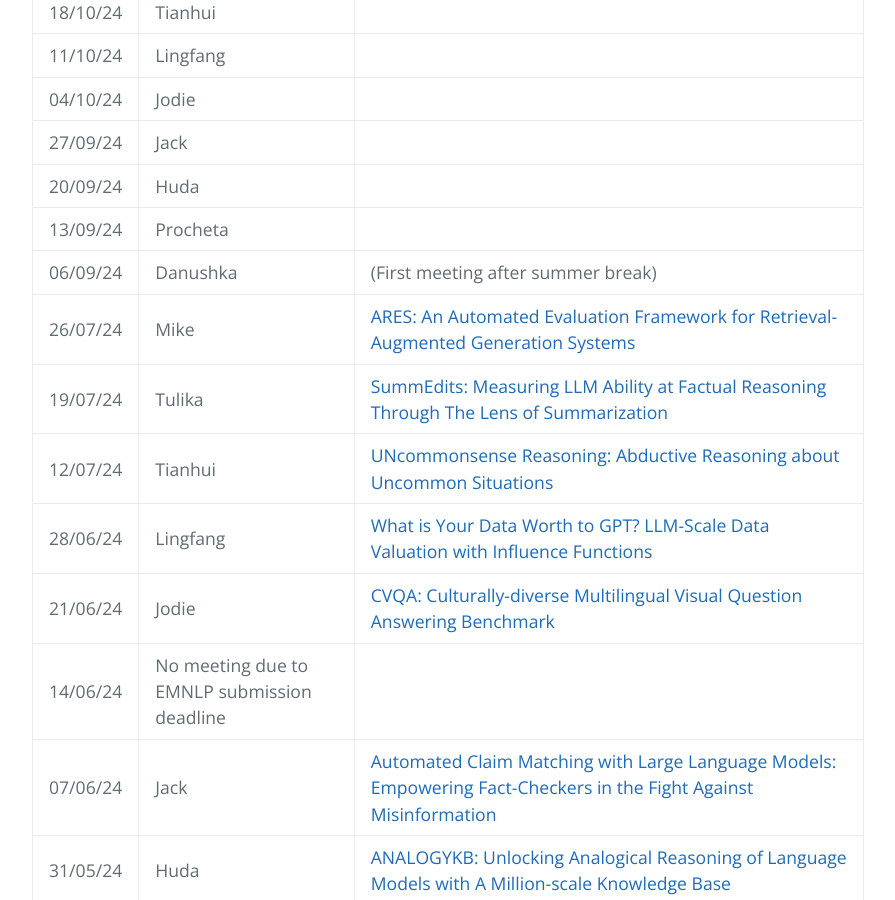
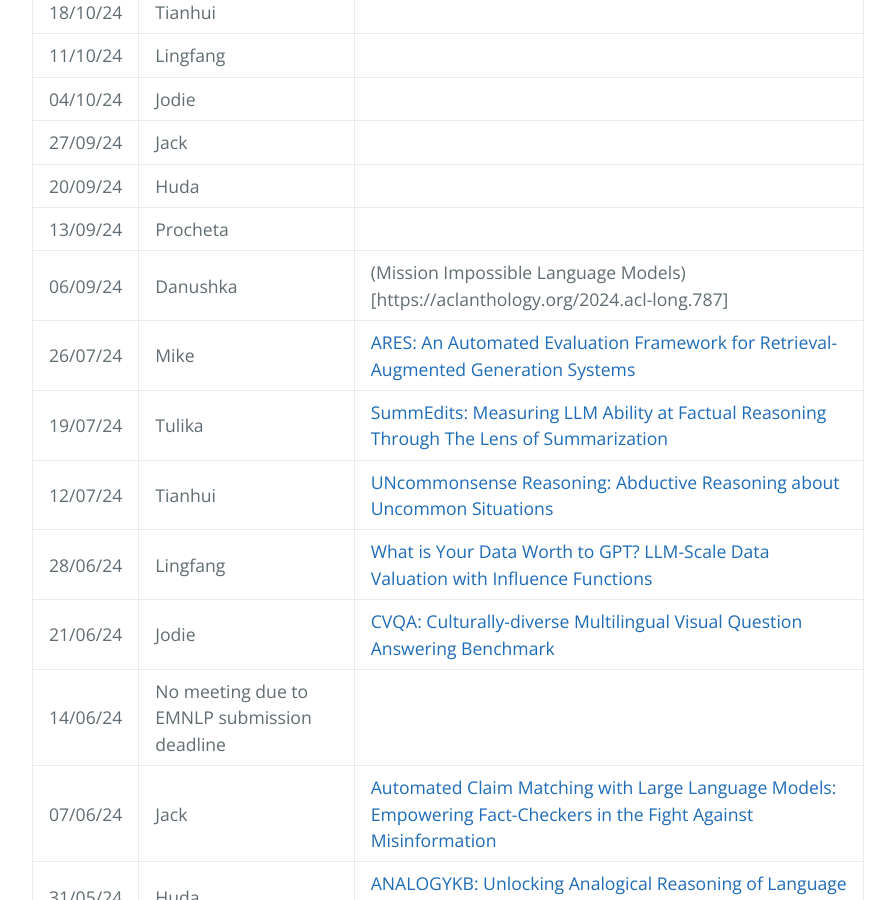
Before and after one commit to LivNLP/livnlp.github.io, a Jekyll site: the page built from reading.md, in a window 1280 px wide and 900 px high, scrolled down 1018 px. Shown: the whole window, without its empty margins (192-1087 px from the left). Built offline with Jekyll 4.4.1, drawn with Linux system fonts in a browser that asks for light colours.

Commit message:
Update reading.md

```diff
--- a/reading.md
+++ b/reading.md
@@ -28,7 +28,7 @@ We meet on a weely basis to discuss recent research papers. Here is the schedule
 | 27/09/24 | Jack |
 | 20/09/24 | Huda |
 | 13/09/24 | Procheta |
-| 06/09/24 | Danushka | (First meeting after summer break)
+| 06/09/24 | Danushka | (Mission Impossible Language Models)[https://aclanthology.org/2024.acl-long.787]
 | 26/07/24 | Mike | [ARES: An Automated Evaluation Framework for Retrieval-Augmented Generation Systems](https://aclanthology.org/2024.naacl-long.20/)
 | 19/07/24 | Tulika| [SummEdits: Measuring LLM Ability at Factual Reasoning Through The Lens of Summarization](https://aclanthology.org/2023.emnlp-main.600/)
 | 12/07/24 | Tianhui | [UNcommonsense Reasoning: Abductive Reasoning about Uncommon Situations](https://aclanthology.org/2024.naacl-long.469/)
```
